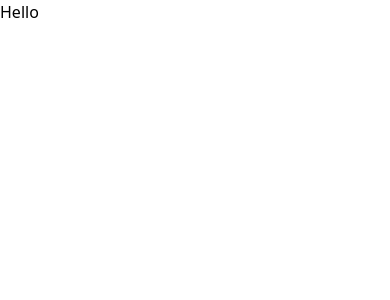
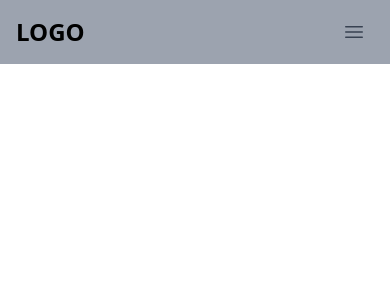
Before and after one commit to kevin7391s/shock_fitness, a Next.js app: page /home in a window 390 px wide. Shown: the top 300 px of the page. Built offline with nearby package versions, Linux system fonts and the light colour scheme.

Commit message:
start building navbar
//hamburger menu always on
//add icon, dropdown menu working

```diff
--- a/src/components/navbar.tsx
+++ b/src/components/navbar.tsx
@@ -1,7 +1,77 @@
-import React from "react";
+import { useState } from "react";
 
-function navbar() {
-  return <div></div>;
+export default function NavBar() {
+  const [navbar, setNavbar] = useState(false);
+
+  return (
+    <nav className="w-full bg-gray-400 shadow">
+      <div className="justify-between px-4 mx-auto lg:max-w-7xl 3xl:items-center 3xl:flex 3xl:px-8">
+        <div>
+          <div className="flex items-center justify-between py-3 3xl:py-5 3xl:block">
+            <a href="javascript:void(0)">
+              <h2 className="text-2xl font-bold">LOGO</h2>
+            </a>
+            <div className="3xl:hidden">
+              <button
+                className="p-2 text-gray-700 rounded-3xl outline-none focus:border-gray-400 focus:border"
+                onClick={() => setNavbar(!navbar)}
+              >
+                {navbar ? (
+                  <svg
+                    xmlns=""
+                    className="w-6 h-6"
+                    viewBox="0 0 20 20"
+                    fill="currentColor"
+                  >
+                    <path
+                      fillRule="evenodd"
+                      d="M4.293 4.293a1 1 0 011.414 0L10 8.586l4.293-4.293a1 1 0 111.414 1.414L11.414 10l4.293 4.293a1 1 0 01-1.414 1.414L10 11.414l-4.293 4.293a1 1 0 01-1.414-1.414L8.586 10 4.293 5.707a1 1 0 010-1.414z"
+                      clipRule="evenodd"
+                    />
+                  </svg>
+                ) : (
+                  <svg
+                    xmlns="http://www.w3.org/2000/svg"
+                    fill="none"
+                    viewBox="0 0 24 24"
+                    strokeWidth={1.5}
+                    stroke="currentColor"
+                    className="w-6 h-6"
+                  >
+                    <path
+                      strokeLinecap="round"
+                      strokeLinejoin="round"
+                      d="M3.75 6.75h16.5M3.75 12h16.5m-16.5 5.25h16.5"
+                    />
+                  </svg>
+                )}
+              </button>
+            </div>
+          </div>
+        </div>
+        <div>
+          <div
+            className={`flex-1 justify-self-center pb-3 mt-8 3xl:block 3xl:pb-0 3xl:mt-0 ${
+              navbar ? "block" : "hidden"
+            }`}
+          >
+            <ul className="items-center justify-center space-y-8 3xl:flex 3xl:space-x-6 3xl:space-y-0">
+              <li className="text-gray-600 hover:text-blue-600">
+                <a href="javascript:void(0)">Home</a>
+              </li>
+              <li className="text-gray-600 hover:text-blue-600">
+                <a href="javascript:void(0)">Blog</a>
+              </li>
+              <li className="text-gray-600 hover:text-blue-600">
+                <a href="javascript:void(0)">About US</a>
+              </li>
+              <li className="text-gray-600 hover:text-blue-600">
+                <a href="javascript:void(0)">Contact US</a>
+              </li>
+            </ul>
+          </div>
+        </div>
+      </div>
+    </nav>
+  );
 }
-
-export default navbar;
--- a/src/pages/home.tsx
+++ b/src/pages/home.tsx
@@ -1,7 +1,12 @@
 import React from "react";
+import NavBar from "@/components/navbar";
 
 function home() {
-  return <div>Hello</div>;
+  return (
+    <div>
+      <NavBar />
+    </div>
+  );
 }
 
 export default home;
```
